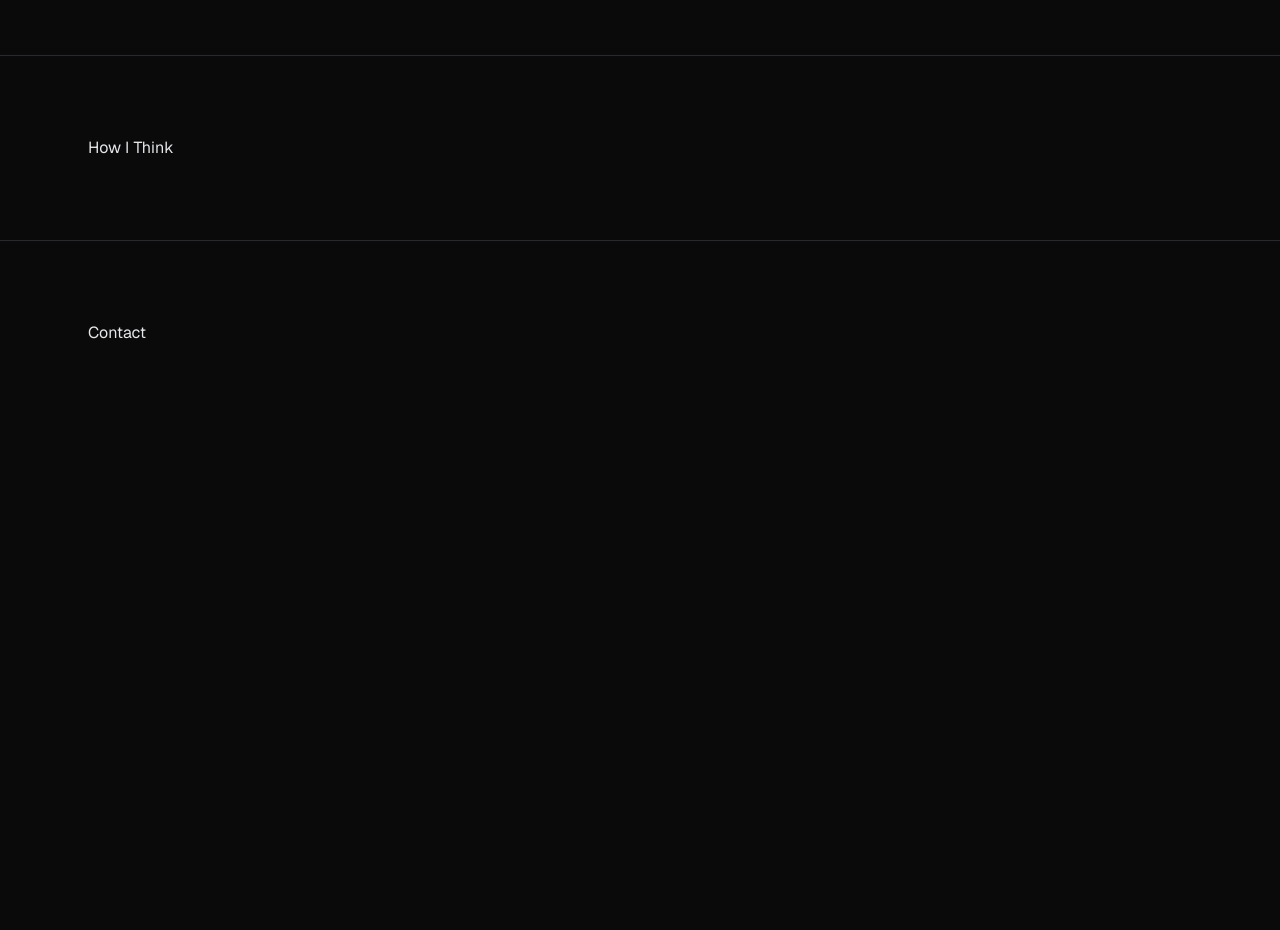
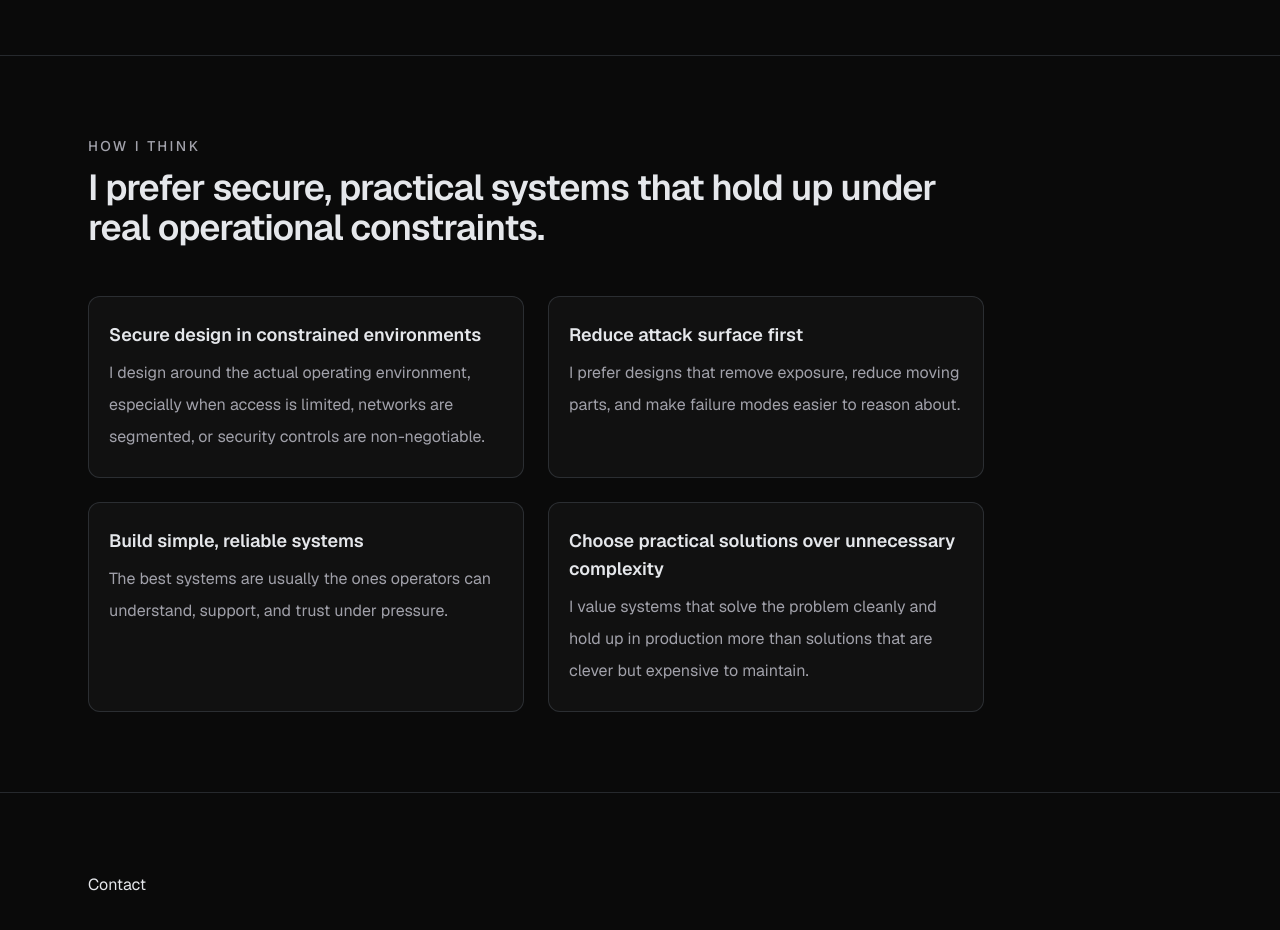
Before and after one commit to Jeremiahtaylor2017/personalsite, a Next.js app: page / in a window 1280 px wide. Shown: the part 2860-3790 px from the top of the page. Before the commit the page ends 3285 px from the top, so only its background shows below. Built offline with nearby package versions, Linux system fonts and the light colour scheme.

Commit message:
wip: how i think

```diff
--- a/app/page.tsx
+++ b/app/page.tsx
@@ -207,7 +207,62 @@ export default function Home() {
 
 			<section id="how-i-think" aria-labelledby="how-i-think-heading">
 				<div className="mx-auto max-w-6xl px-6 py-20">
-					<h2 id="how-i-think-heading">How I Think</h2>
+					<div className="max-w-4xl space-y-12">
+						<div className="space-y-3">
+							<p className="text-sm font-medium uppercase tracking-[0.18em] text-muted">
+								How I Think
+							</p>
+							<h2 id="how-i-think-heading" className="text-3xl font-semibold tracking-tight text-foreground sm:text-4xl">
+								I prefer secure, practical systems that hold up under real operational constraints.
+							</h2>
+						</div>
+
+						<div className="grid gap-6 sm:grid-cols-2">
+							<article className="rounded-xl border border-border bg-white/3 px-5 py-6">
+								<div className="space-y-2">
+									<h3 className="text-lg font-semibold text-foreground">
+										Secure design in constrained environments
+									</h3>
+									<p className="text-base leading-8 text-muted">
+										I design around the actual operating environment, especially when access is limited, networks are segmented, or security controls are non-negotiable.
+									</p>
+								</div>
+							</article>
+
+							<article className="rounded-xl border border-border bg-white/3 px-5 py-6">
+								<div className="space-y-2">
+									<h3 className="text-lg font-semibold text-foreground">
+										Reduce attack surface first
+									</h3>
+									<p className="text-base leading-8 text-muted">
+										I prefer designs that remove exposure, reduce moving parts, and make failure modes easier to reason about.
+									</p>
+								</div>
+							</article>
+
+							<article className="rounded-xl border border-border bg-white/3 px-5 py-6">
+								<div className="space-y-2">
+									<h3 className="text-lg font-semibold text-foreground">
+										Build simple, reliable systems
+									</h3>
+									<p className="text-base leading-8 text-muted">
+										The best systems are usually the ones operators can understand, support, and trust under pressure.
+									</p>
+								</div>
+							</article>
+
+							<article className="rounded-xl border border-border bg-white/3 px-5 py-6">
+								<div className="space-y-2">
+									<h3 className="text-lg font-semibold text-foreground">
+										Choose practical solutions over unnecessary complexity
+									</h3>
+									<p className="text-base leading-8 text-muted">
+										I value systems that solve the problem cleanly and hold up in production more than solutions that are clever but expensive to maintain.
+									</p>
+								</div>
+							</article>
+						</div>
+					</div>
 				</div>
 			</section>
 
```
